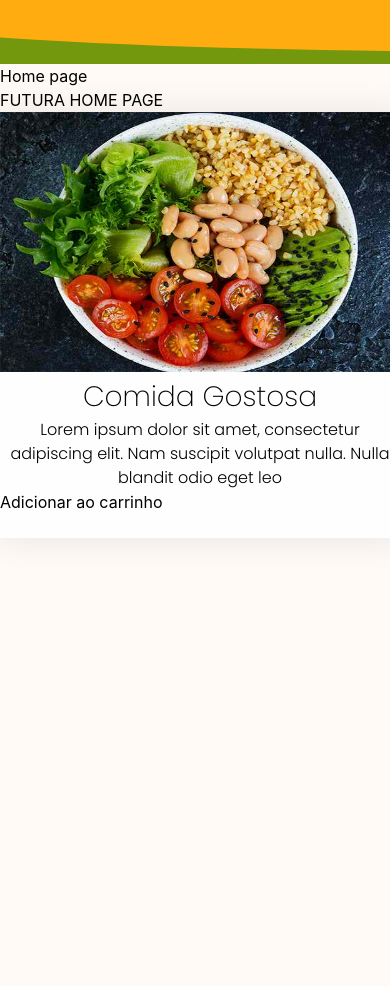
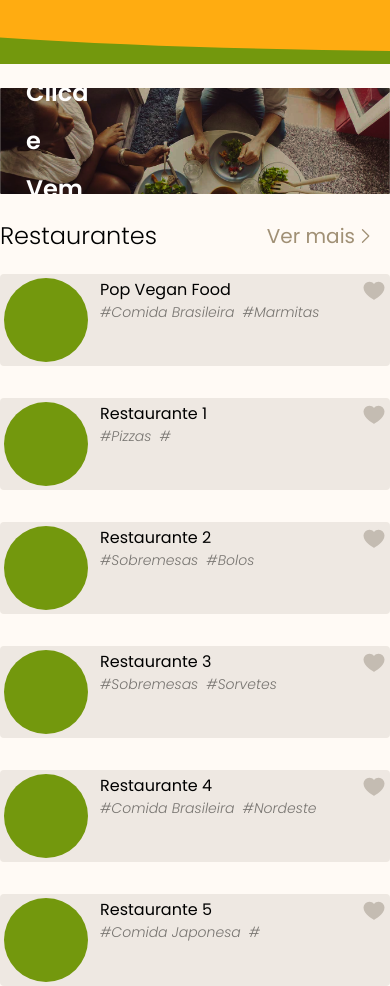
Before and after one commit to Enkdt/Sabor-e-Clic, a React (Vite) app: page / in a window 390 px wide. Before the commit the page ends 844 px from the top, so only its background shows below. Built offline with nearby package versions, Linux system fonts and the light colour scheme.

Commit message:
home page já com responsividade ouo

```diff
--- a/package.json
+++ b/package.json
@@ -13,6 +13,7 @@
   "dependencies": {
     "@phosphor-icons/react": "^2.1.10",
     "@tailwindcss/cli": "^4.3.3",
+    "animate.css": "^4.1.1",
     "react": "^19.2.8",
     "react-country-state-city": "^1.1.13",
     "react-dom": "^19.2.8",
--- /dev/null
+++ b/src/Assets/Ad1/Ad1.css
@@ -0,0 +1,28 @@
+
+.ad1 {
+    position: relative;
+    display: block;
+    width: 100%;
+    max-width: 1390px;
+    height: auto;
+    margin: 24px auto;
+    overflow: hidden;
+}
+
+.ad1img {
+    display: block;
+    width: 100%;
+    height: auto;
+}
+
+.ad1txt {
+    position: absolute;
+    top: 50%;
+    left: 26px;
+    transform: translateY(-50%);
+    max-width: 110px;
+    color: white;
+    font-family: Poppins;
+    font-weight: 600;
+    line-height: 2;
+}
--- /dev/null
+++ b/src/Assets/Ad1/index.jsx
@@ -0,0 +1,10 @@
+import ad1 from './ad1.png';
+import './Ad1.css'
+export const Ad1=()=>{
+    return(
+        <section className='ad1'>
+            <img src={ad1} alt="ad1" className='ad1img' />
+            <div className='ad1txt transition-all duration-150 ease text-[24px] md:text-[40px] lg:text-[60px]'>Clica<br/>e<br/>Vem</div>
+        </section>
+    )
+}
--- a/src/Assets/SignBtn/SignBtn.css
+++ b/src/Components/SignBtn/SignBtn.css
@@ -8,9 +8,10 @@
     cursor: pointer;
     font-size: 24px;
     margin: 48px;
-    transition: all 0.3s ease;
+    transition: all 0.15s ease;
 }
 
 .SignBtn:hover{
     color: #506a07;
+    text-decoration: underline;
 }
--- a/src/Home/Home.css
+++ b/src/Home/Home.css
@@ -0,0 +1,36 @@
+.restaurantSecP{
+    display: flex;
+}
+
+.restaurantSec .restaurantSecTitle{
+    font-family: Poppins;
+    font-weight: 300;
+    font-size: 24px;
+    margin-bottom: 20px;
+}
+
+.restaurantSec .restaurantSecSM{
+    font-family: Poppins;
+    font-weight: 400;
+    font-size: 20px;
+    margin-bottom: 20px;
+    margin-left: auto;
+    color: #4a300186;
+    transition: all 0.15s ease;
+    cursor: pointer;
+    display: flex;
+    align-items: center;
+    margin-right: 15px;
+}
+
+.restaurantSec .restaurantSecIcon{
+    transition: all 0.15s ease;
+}
+
+.restaurantSec .restaurantSecSM:hover{
+    color: #4a3001;
+}
+
+.restaurantSec .restaurantSecSM:hover .restaurantSecIcon{
+    transform: translateX(15px);
+}
--- /dev/null
+++ b/src/Home/RestaurantCard/RestaurantCard.css
@@ -0,0 +1,47 @@
+.restaurantCard{
+    background-color: #eee8e2;
+    max-width: 420px;
+    width: 100%;
+    max-height: 100px;
+    height: 100%;
+    padding: 4px;
+    border-radius: 4px;
+    display: flex;
+    gap: 12px;
+
+}
+
+.restaurantCard .restaurantIcon{
+    display: block;
+    border-radius: 50%;
+    background-color: #73980d;
+    width: 84px;
+    height: 84px;
+}
+
+.restaurantCard .restaurantInfo .restaurantName{
+    font-family: Poppins;
+}
+
+.restaurantCard .restaurantInfo .restaurantTags{
+    display: flex;
+    gap: 8px;
+    font-family: Poppins;
+    font-weight: 300;
+    font-style: italic;
+    color: #787571;
+    font-size: 14px;
+}
+
+.restaurantCard .restaurantFavIcon{
+    padding: 0;
+    margin-left: auto;
+    align-self: flex-start;
+    color: #c4bcb2;
+    cursor: pointer;
+    transition: all 0.15s ease;
+}
+
+.restaurantCard .restaurantFavIcon.activated{
+    color: #73980d;
+}
--- /dev/null
+++ b/src/Home/RestaurantCard/index.jsx
@@ -0,0 +1,22 @@
+import { HeartIcon } from '@phosphor-icons/react'
+import './RestaurantCard.css'
+import { useState } from 'react'
+export const RestaurantCard=({restaurantName,tag1,tag2})=>{
+
+    const [FavToggle, setFavToggle]=useState(false)
+
+    return(
+        <div className='restaurantCard'>
+            {/*Placeholder da imagem do restaurante*/}
+            <div className='restaurantIcon'></div>
+            <div className='restaurantInfo'>
+                <p className='restaurantName'>{restaurantName}</p>
+                <ul className='restaurantTags'>
+                    <li>{`#${tag1}`}</li>
+                    <li>{`#${tag2}`}</li>
+                </ul>
+            </div>
+            <HeartIcon onClick={()=>setFavToggle(!FavToggle)} className={`restaurantFavIcon ${FavToggle ? "activated animate__animated animate__bounceIn" : ""}`} size={24} weight='fill'/>
+        </div>
+    )
+}
--- a/src/Home/index.jsx
+++ b/src/Home/index.jsx
@@ -1,13 +1,37 @@
+import { CaretRightIcon } from "@phosphor-icons/react"
+import { Ad1 } from "../Assets/Ad1"
 import { Banner } from "../Assets/Banner"
-import {CardCardapio} from "../CardCardapio"
 import './Home.css'
+import { RestaurantCard } from "./RestaurantCard"
 export const Home=()=>{
+
+    const restaurantsList=[
+        {restaurantName:'Pop Vegan Food', tag1:'Comida Brasileira', tag2:'Marmitas'},
+        {restaurantName:'Restaurante 1', tag1:'Pizzas', tag2:''},
+        {restaurantName:'Restaurante 2', tag1:'Sobremesas', tag2:'Bolos'},
+        {restaurantName:'Restaurante 3', tag1:'Sobremesas', tag2:'Sorvetes'},
+        {restaurantName:'Restaurante 4', tag1:'Comida Brasileira', tag2:'Nordeste'},
+        {restaurantName:'Restaurante 5', tag1:'Comida Japonesa', tag2:''},
+    ]
+
     return(
         <>
             <Banner/>
-            <h1>Home page</h1>
-            <p>FUTURA HOME PAGE</p>
-            <CardCardapio/>
+            <Ad1/>
+            <div className="restaurantSec max-w-[1390px] mx-auto">
+                <div className="restaurantSecP">
+                    <p className="restaurantSecTitle">Restaurantes</p>
+                    <div className="restaurantSecSM">
+                        <p>Ver mais</p>
+                        <CaretRightIcon className="restaurantSecIcon"/>
+                    </div>
+                </div>
+                <div className="restaurantGrid grid grid -cols-1 md:grid-cols-2 lg:grid-cols-3 justify-items-center gap-x-[56px] gap-y-[32px] w-full mx-auto">
+                    {restaurantsList.map((restaurant)=>(
+                        <RestaurantCard restaurantName={restaurant.restaurantName} tag1={restaurant.tag1} tag2={restaurant.tag2}/>
+                    ))}
+                </div>
+            </div>
         </>
     )
 }
--- a/src/Login/LoginForm/index.jsx
+++ b/src/Login/LoginForm/index.jsx
@@ -1,6 +1,6 @@
 import { useState } from 'react';
 import { LoginImg } from '../../Assets/LoginImg';
-import { SignBtn } from '../../Assets/SignBtn';
+import { SignBtn } from '../../Components/SignBtn';
 import { NextBtn } from '../../Components/NextBtn';
 import { LoginDivider } from '../LoginDivider';
 import { Input } from '../../Components/Input';
--- a/src/main.jsx
+++ b/src/main.jsx
@@ -3,7 +3,7 @@ import { createRoot } from 'react-dom/client'
 import './index.css'
 import App from './App.jsx'
 import { BrowserRouter } from 'react-router-dom'
-
+import 'animate.css';
 createRoot(document.getElementById('root')).render(
   <StrictMode>
     <BrowserRouter>
```
Also changed, not shown: src/Assets/Ad1/ad1.png (added), src/Components/SignBtn/index.jsx (renamed from src/Assets/SignBtn/index.jsx), 1 other file (tests, documents, lock files or other folders).
